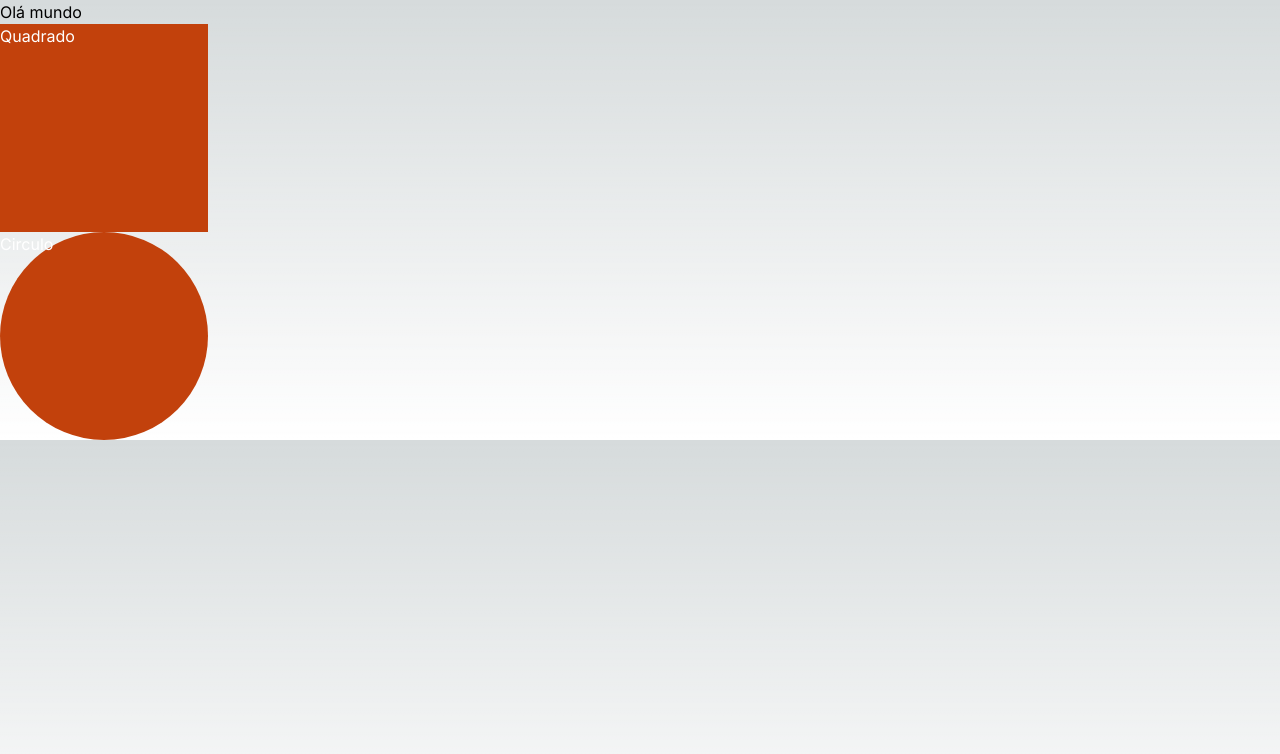
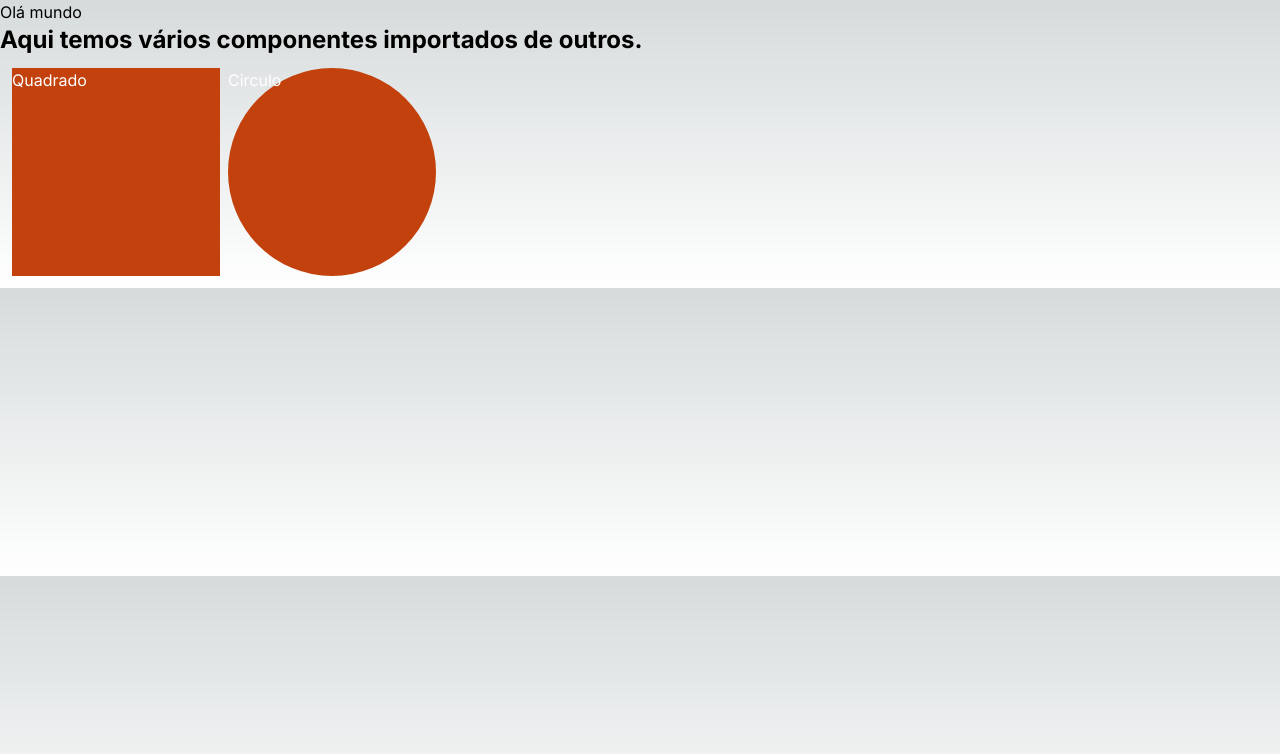
Before and after one commit to vanderleipinto/react-restart, a Next.js app: page / in a window 1280 px wide. Shown: the top 754 px of the page. Built offline with nearby package versions, Linux system fonts and the light colour scheme.

Commit message:
feat: Usando vários componentes

```diff
--- a/src/app/page.tsx
+++ b/src/app/page.tsx
@@ -1,12 +1,11 @@
-import { Circle, Square } from "@/components/Geo";
+import { Geo, } from "@/components/Geo";
 
 
 function Page(){
   return(
     <div>
       <h1>Olá mundo</h1>
-      <Square />
-      <Circle />
+      <Geo/>
     </div>
   )
 }
--- /dev/null
+++ b/src/components/Circle.tsx
@@ -0,0 +1,8 @@
+
+export const Circle = () => {
+  return(
+    <div className="w-52 h-52 bg-orange-700 text-white rounded-full">
+        Circulo
+    </div>
+  )
+}
--- a/src/components/Geo.tsx
+++ b/src/components/Geo.tsx
@@ -1,15 +1,15 @@
-export const Square = () => {
-  return(
-    <div className="w-52 h-52 bg-orange-700 text-white ">
-        Quadrado
+import { Circle } from "./Circle"
+import { Square } from "./Square"
+
+export const Geo = () => {
+  return (
+    <div>
+      <h1 className="text-2xl font-bold">Aqui temos vários componentes importados de outros. </h1>
+
+      <div className="flex gap-2 bord2 p-3">
+        <Square/>
+        <Circle/>
+       </div>
     </div>
   )
 }
-
-export const Circle = () => {
-  return(
-    <div className="w-52 h-52 bg-orange-700 text-white rounded-full">
-        Circulo
-    </div>
-  )
-}
--- /dev/null
+++ b/src/components/Square.tsx
@@ -0,0 +1,7 @@
+export const Square = () => {
+  return(
+    <div className="w-52 h-52 bg-orange-700 text-white ">
+        Quadrado
+    </div>
+  )
+}
```
